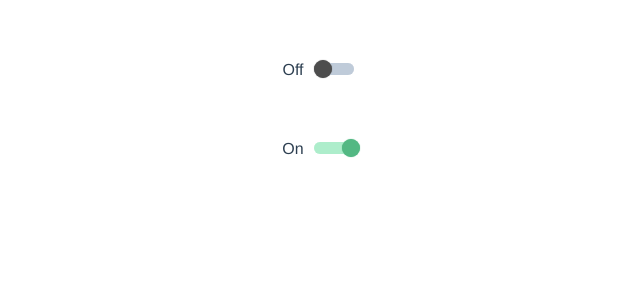
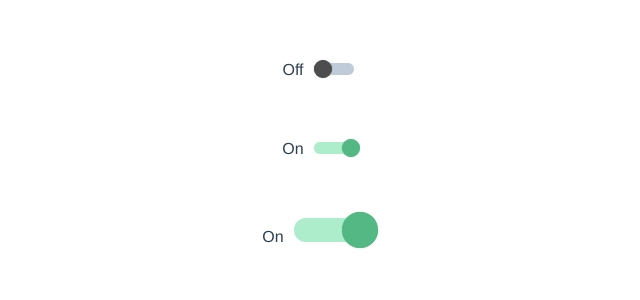
Before and after one commit to Matej-ch/toggle-input, a Vue app: page / in a window 1280 px wide. Shown: the top 300 px of the page, without its empty margins (322-962 px from the left). Built offline with nearby package versions, Linux system fonts and the light colour scheme; the HTML template or start-up script is replaced by a standard one.

Commit message:
added lg size fo toggle input

```diff
--- a/src/App.vue
+++ b/src/App.vue
@@ -12,6 +12,15 @@
           label-enable-text='On'
           label-disable-text='Off'
           :default-state="1"
+          :form-inputs="{modelid:'25',isEditable:1}" url='/path/to/update'/>
+
+      <div style="width: 100%;padding: 30px"></div>
+
+      <toggle-input
+          label-enable-text='On'
+          label-disable-text='Off'
+          :default-state="1"
+          size="lg"
           :form-inputs="{modelid:'25',isEditable:1}" url='/path/to/update'/>
   </div>
 </template>
--- a/src/components/ToggleInput.vue
+++ b/src/components/ToggleInput.vue
@@ -1,10 +1,10 @@
 <template>
-    <label class="toggle__button" :class="{'active': isActive}">
+    <label class="toggle__button" :class="{'active': isActive, 'sm': size==='sm','lg': size==='lg' }">
         <span v-if="isActive" class="toggle__label">{{ enableText }}</span>
         <span v-if="!isActive" class="toggle__label">{{ disabledText }}</span>
 
         <input type="checkbox" v-model="checkedValue" :disabled="disabled">
-        <span class="toggle__switch"></span>
+        <span class="toggle__switch" :class="{'sm': size === 'sm','lg': size==='lg'}"></span>
     </label>
 </template>
 
@@ -17,6 +17,7 @@ export default {
         labelEnableText: {type: String, default: 'On'},
         labelDisableText: {type: String, default: 'Off'},
         url: String,
+        size: {type:String, default: 'sm'},
         formInputs: Object,
     },
     data() {
@@ -60,6 +61,18 @@ export default {
 </script>
 
 <style scoped lang="scss">
+
+label {
+    &.lg {
+        margin-bottom: 10px;
+        margin-top: 10px;
+    }
+
+    &.sm {
+        margin-bottom: 5px;
+    }
+}
+
 .active {
     .toggle__switch {
         background: #adedcb;
@@ -69,8 +82,15 @@ export default {
             transform:translateX(40px - 18px);
         }
 
+        &.lg::after {
+            left: 26px;
+        }
+
+        &.sm::after {
+            left: 6px;
+        }
+
         &::after {
-            left: 6px;
             background: #53B883;
             box-shadow: 0 0 1px #53B883;
         }
@@ -91,20 +111,25 @@ export default {
         }
     }
 
-    &__label {
-
-    }
-
     &__switch {
         display:inline-block;
-        height:12px;
-        border-radius:6px;
-        width:40px;
         background: #BFCBD9;
         box-shadow: inset 0 0 1px #BFCBD9;
         position:relative;
         margin-left: 10px;
         transition: all .25s;
+
+        &.sm {
+            height:12px;
+            border-radius:6px;
+            width:40px;
+        }
+
+        &.lg {
+            height: 24px;
+            border-radius: 12px;
+            width: 80px;
+        }
 
         &::after {
             background: #4D4D4D;
@@ -117,15 +142,24 @@ export default {
             opacity:0;
         }
 
+        &.lg::after,&.lg::before {
+            height: 36px;
+            width: 36px;
+            top: -6px;
+        }
+
+        &.sm::after,&.sm::before {
+            height: 18px;
+            width: 18px;
+            top: -3px;
+        }
+
         &::after, &::before {
             content: "";
             position: absolute;
             display: block;
-            height: 18px;
-            width: 18px;
             border-radius: 50%;
             left: 0;
-            top: -3px;
             transform: translateX(0);
             transition: all .25s cubic-bezier(.5, -.6, .5, 1.6);
         }
```
Also changed, not shown: toggle.jpg, 1 other file (tests, documents, lock files or other folders).
